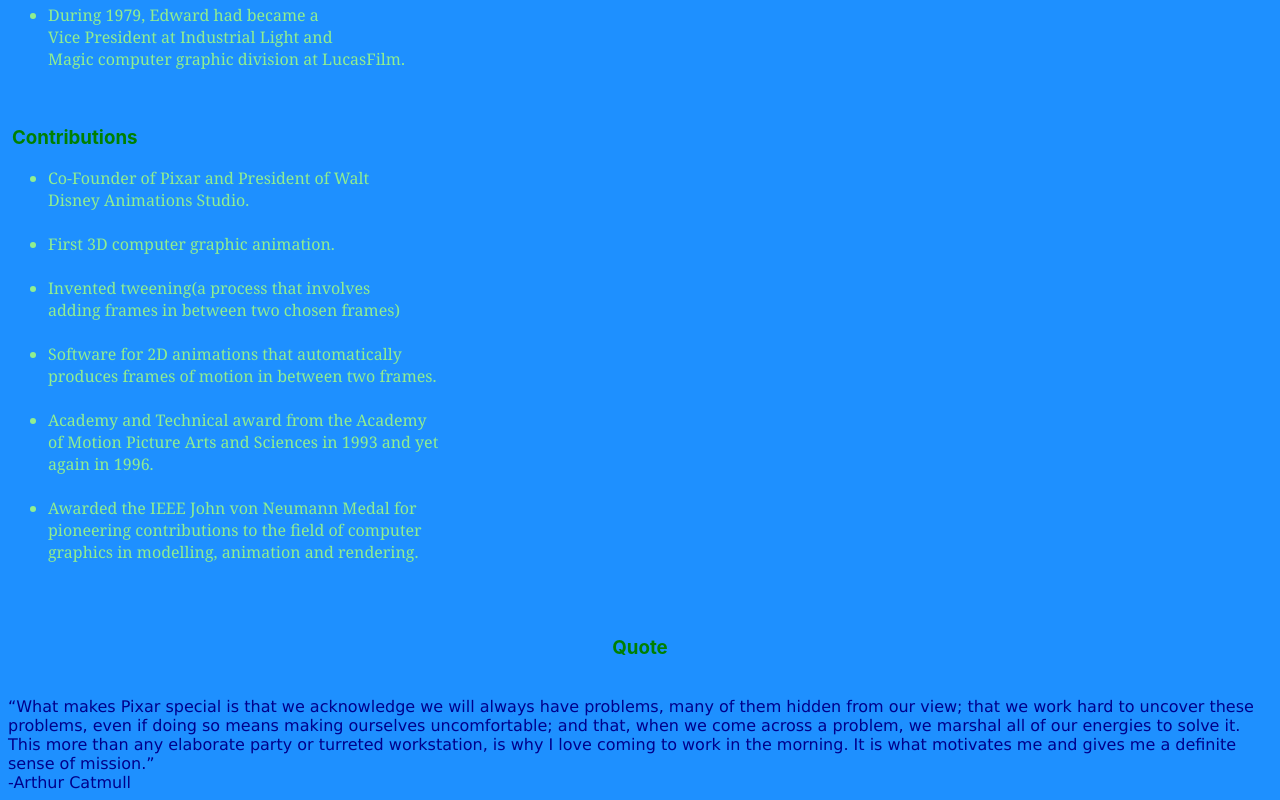
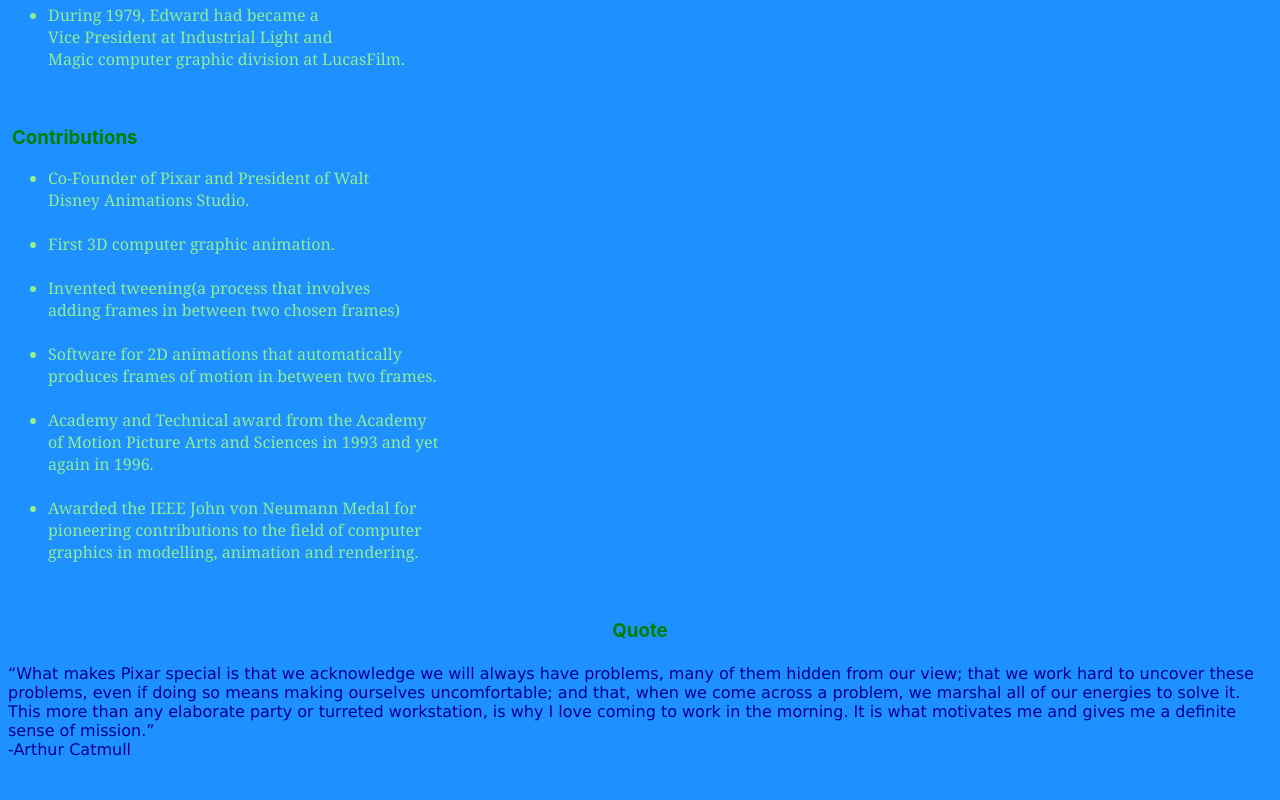
Before and after one commit to Jawal-Arcilla/Assignment-3, a plain HTML site: page index.html in a window 1280 px wide. Shown: the part 381-1181 px from the top of the page. After the commit the page ends 1148 px from the top, so only its background shows below. Drawn offline with Linux system fonts and the light colour scheme.

Commit message:
changed some stuff in css

```diff
--- a/style.css
+++ b/style.css
@@ -18,7 +18,7 @@
   color: lightgreen;
   font-family: Cambria, Cochin, Georgia, Times, 'Times New Roman', serif;
   size: 3px;
-  text-align: left
+  text-align: left;
 }
 
 .quote-title {
@@ -26,7 +26,7 @@
   background: dodgerblue;
   padding: 2px;
   border: 2px;
-  margain: 2px;
+  margin: 2px;
   font-family: -apple-system, BlinkMacSystemFont, 'Segoe UI', Roboto, Oxygen, Ubuntu, Cantarell, 'Open Sans', 'Helvetica Neue', sans-serif;
   size: 10px;
   text-align: center;
@@ -36,5 +36,5 @@
   color: darkblue;
   font-family: Verdana, Geneva, Tahoma, sans-serif;
   size: 14px;
-  text-align: center
+  text-align: center;
 }
```
